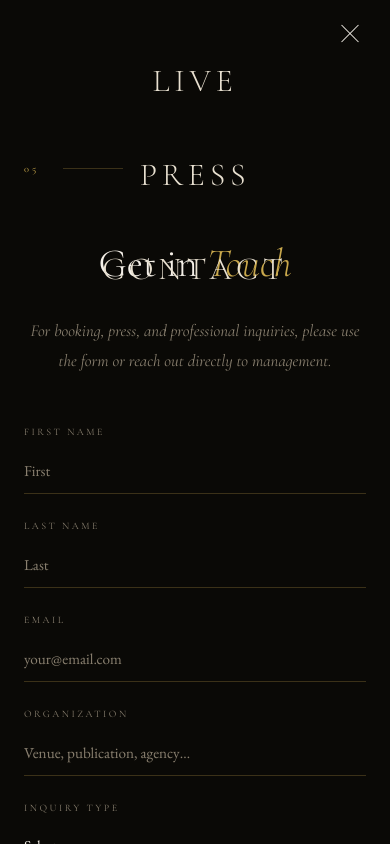
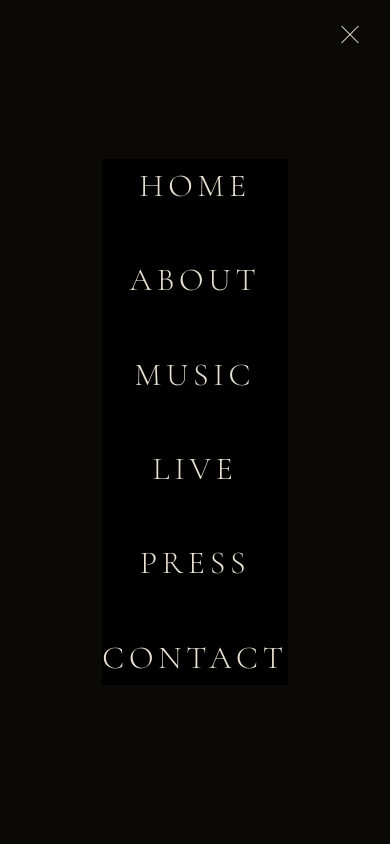
Before and after one commit to ayodeleowolabi/jazzsite, a React (Vite) app: page /contact in a window 390 px wide. Both pictures are taken after a click on the button "Open menu". Shown: the top 844 px of the page. Built offline with nearby package versions, Linux system fonts and the light colour scheme.

Commit message:
mediq query nav bar fix

```diff
--- a/src/components/Navbar.jsx
+++ b/src/components/Navbar.jsx
@@ -26,6 +26,7 @@ export default function Navbar() {
   }, [open])
 
  return (
+  <>
     <nav className={`${styles.nav} ${scrolled ? styles.scrolled : ''}`}>
       <Link to="/" className={styles.logo} onClick={() => setOpen(false)}>
         Ayodele Owolabi
@@ -53,8 +54,17 @@ export default function Navbar() {
       >
         <span /><span /><span />
       </button>
+    </nav>
 
+    {/* Drawer is outside nav so it can cover full screen */}
     <div className={`${styles.drawer} ${open ? styles.drawerOpen : ''}`}>
+      <button
+        className={`${styles.hamburger} ${styles.hamburgerOpen} ${styles.drawerClose}`}
+        onClick={() => setOpen(false)}
+        aria-label="Close menu"
+      >
+        <span /><span /><span />
+      </button>
       <ul className={styles.drawerLinks}>
         {links.map(({ to, label }) => (
           <li key={to}>
@@ -69,6 +79,6 @@ export default function Navbar() {
         ))}
       </ul>
     </div>
-    </nav>
+  </>
 )
 }
--- a/src/components/Navbar.module.css
+++ b/src/components/Navbar.module.css
@@ -1,7 +1,7 @@
 .nav {
   position: fixed;
   top: 0; left: 0; right: 0;
-  z-index: 100;
+  z-index: 999;
   display: flex;
   align-items: center;
   justify-content: space-between;
@@ -71,7 +71,7 @@
   background: none;
   border: none;
   padding: 4px;
-  z-index: 200;
+  z-index: 1000;
 }
 
 .hamburger span {
@@ -89,9 +89,14 @@
 
 .drawer {
   position: fixed;
-  inset: 0;
-  background: var(--black);
-  z-index: 150;
+  top: 0;
+  left: 0;
+  right: 0;
+  bottom: 0;
+  width: 100%;
+  height: 100%;
+  background: #0a0906;
+  z-index: 999;
   display: flex;
   align-items: center;
   justify-content: center;
@@ -102,6 +107,7 @@
 .drawerOpen {
   opacity: 1;
   pointer-events: all;
+  background: #0a0906;
 }
 
 .drawerLinks {
@@ -110,6 +116,15 @@
   flex-direction: column;
   align-items: center;
   gap: 2.5rem;
+  background-color: black;
+
+}
+
+.drawerClose {
+  position: absolute;
+  top: 1.5rem;
+  right: 1.5rem;
+  display: flex;
 }
 
 .drawerLink {
```
Lines whose indentation alone changed are shown as unchanged.
